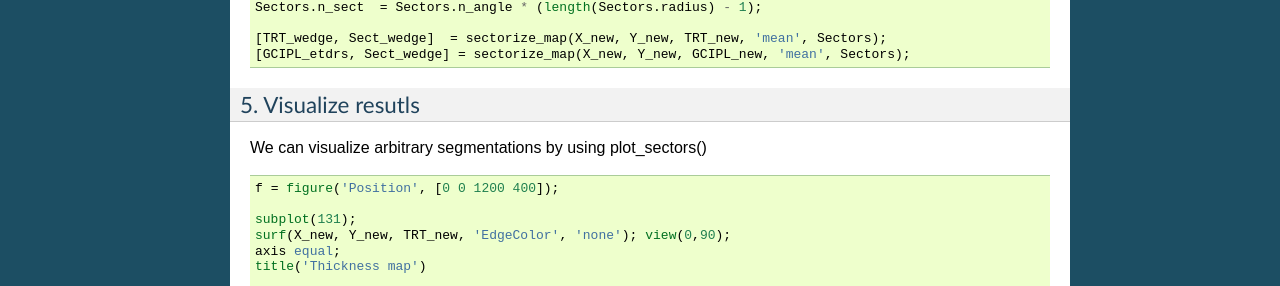
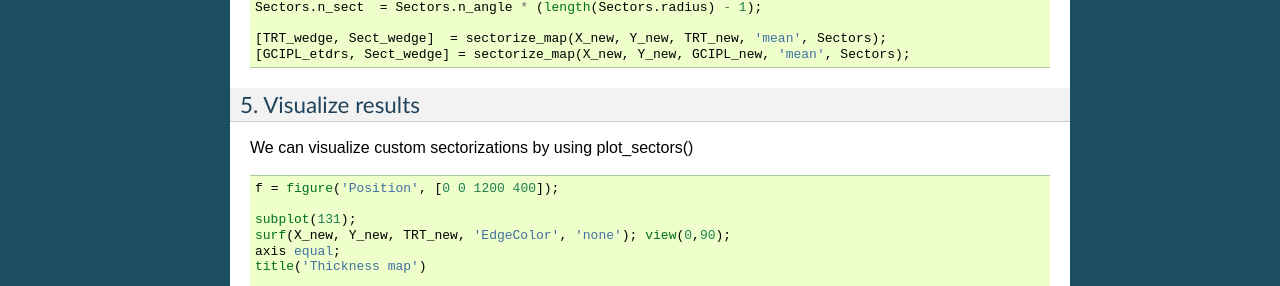
Before and after one commit to mu-biomed/retimat, a Sphinx documentation site: the page built from doc/tutorials.rst, in a window 1280 px wide and 900 px high, scrolled down 5835 px. Shown: the part 169-455 px from the top of the window. Built offline with Sphinx 7.4.7, drawn with Linux system fonts in a browser that asks for light colours.

Commit message:
fix typo in tutorials

```diff
--- a/doc/tutorials.rst
+++ b/doc/tutorials.rst
@@ -291,9 +291,9 @@ We can also use more advanced sectorizations
         [TRT_wedge, Sect_wedge]  = sectorize_map(X_new, Y_new, TRT_new, 'mean', Sectors);
         [GCIPL_etdrs, Sect_wedge] = sectorize_map(X_new, Y_new, GCIPL_new, 'mean', Sectors);
 
-5. Visualize resutls
+5. Visualize results
 ^^^^^^^^^^^^^^^^^^^^
-We can visualize arbitrary segmentations by using plot_sectors()
+We can visualize custom sectorizations by using plot_sectors()
 
 .. code-block:: matlab
 
```
